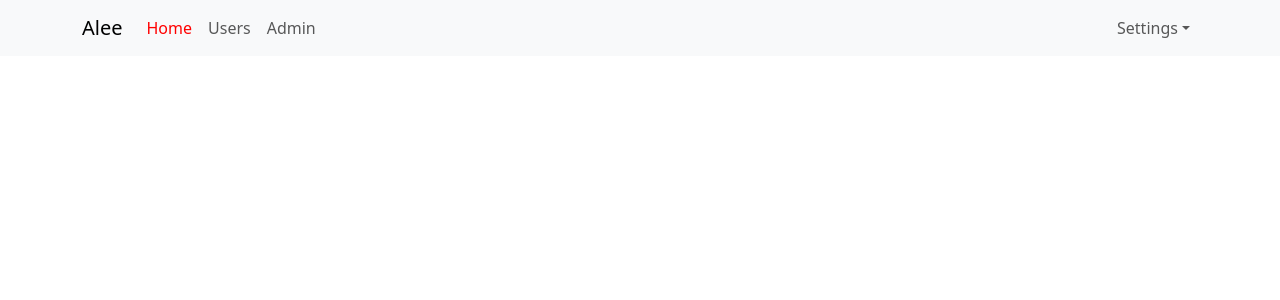
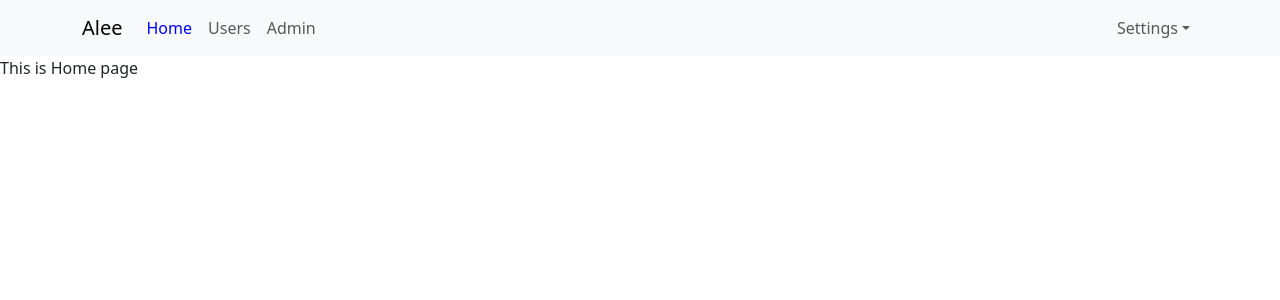
Before and after one commit to aleevan2812/Alee_react-learn-hoidanit, a React (Create React App) app: page / in a window 1280 px wide. Shown: the top 300 px of the page. Built offline with nearby package versions, Linux system fonts and the light colour scheme.

Commit message:
#51. Index Routes

```diff
--- a/src/components/Header.js
+++ b/src/components/Header.js
@@ -4,28 +4,30 @@
 import NavDropdown from 'react-bootstrap/NavDropdown';
 import {NavLink} from "react-router-dom";
 
-const Header =()=> {
+const Header = () => {
   return (
     <Navbar expand="lg" className="bg-body-tertiary">
       <Container>
-        <Navbar.Brand href="#home">Alee</Navbar.Brand>
-        <Navbar.Toggle aria-controls="basic-navbar-nav" />
+        {/*<Navbar.Brand href="">Alee</Navbar.Brand>*/}
+        <NavLink to='/' className={'navbar-brand'}>Alee</NavLink>
+        <Navbar.Toggle aria-controls="basic-navbar-nav"/>
         <Navbar.Collapse id="basic-navbar-nav">
           <Nav className="me-auto">
             <NavLink to='/' className={'nav-link'}>Home</NavLink>
+
             <NavLink to='/users' className={'nav-link'}>Users</NavLink>
             <NavLink to='/admins' className={'nav-link'}>Admin</NavLink>
 
           </Nav>
           <Nav>
             <NavDropdown title="Settings" id="basic-nav-dropdown">
-              <NavDropdown.Item href="#action/3.1">Log in</NavDropdown.Item>
-              <NavDropdown.Item href="#action/3.2">
+              <NavDropdown.Item>Log in</NavDropdown.Item>
+              <NavDropdown.Item>
                 Log out
               </NavDropdown.Item>
-              <NavDropdown.Item href="#action/3.3">Profile</NavDropdown.Item>
-              <NavDropdown.Divider />
-              <NavDropdown.Item href="#action/3.4">
+              <NavDropdown.Item>Profile</NavDropdown.Item>
+              <NavDropdown.Divider/>
+              <NavDropdown.Item>
                 Separated link
               </NavDropdown.Item>
             </NavDropdown>
--- /dev/null
+++ b/src/components/home/HomePage.js
@@ -0,0 +1,7 @@
+const HomePage = () => {
+  return (
+    <div className={"homepage-container"}>This is Home page</div>
+  );
+};
+
+export default HomePage;
--- a/src/index.js
+++ b/src/index.js
@@ -7,6 +7,7 @@
 import {BrowserRouter, Route, Routes} from "react-router-dom";
 import User from "./components/user/User";
 import Admin from "./components/admin/Admin";
+import HomePage from "./components/home/HomePage";
 
 const root = ReactDOM.createRoot(document.getElementById("root"));
 root.render(
@@ -16,6 +17,7 @@
   <BrowserRouter>
     <Routes>
       <Route path="/" element={<App/>}>
+        <Route index element={<HomePage/>}/>
         <Route path="users" element={<User/>}/>
         <Route path="admins" element={<Admin/>}/>
       </Route>
--- a/src/views/App.scss
+++ b/src/views/App.scss
@@ -13,7 +13,7 @@
     .navbar-nav {
       .nav-link {
         &.active {
-          color: red;
+          color: blue;
         }
       }
     }
```
